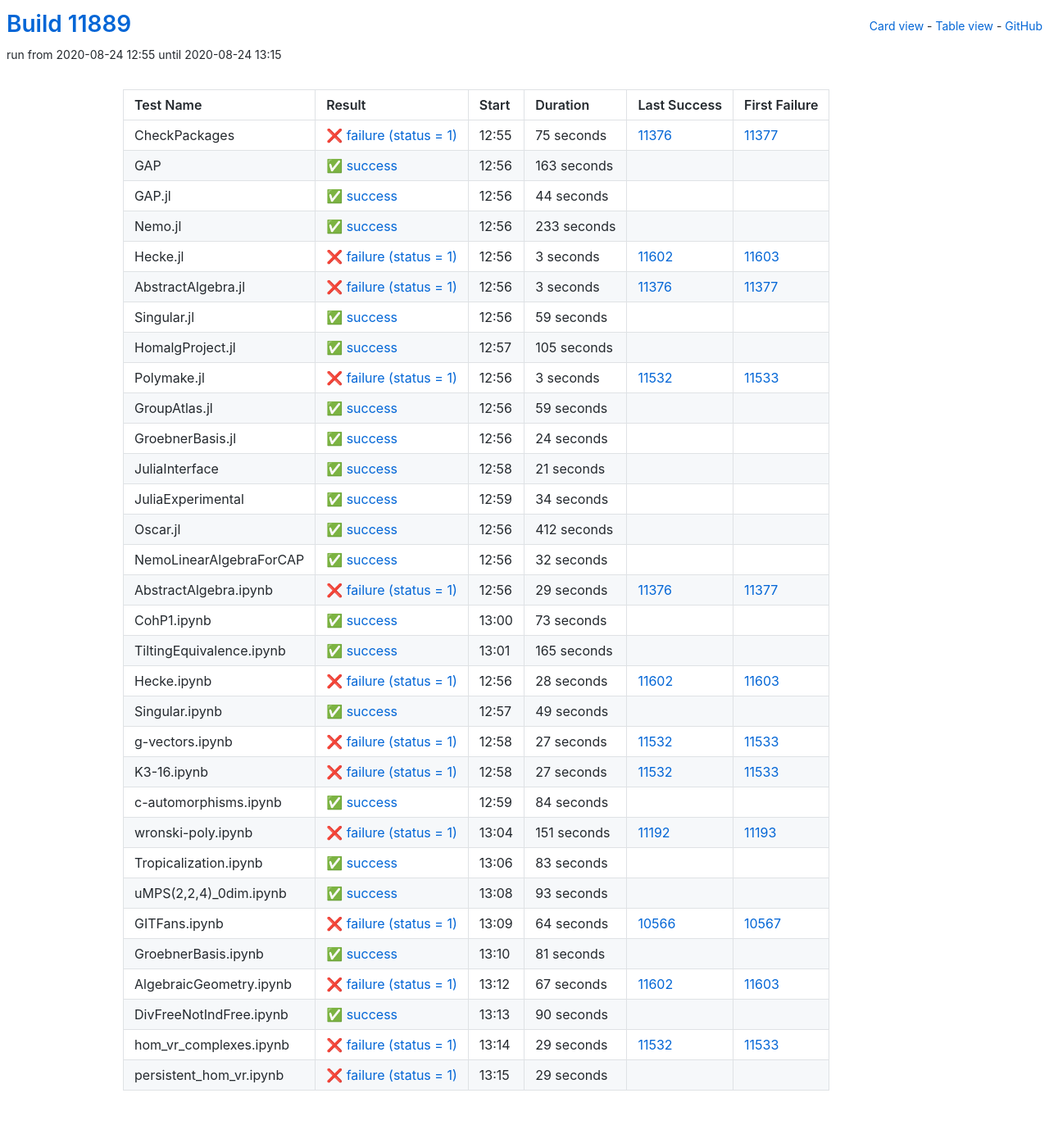
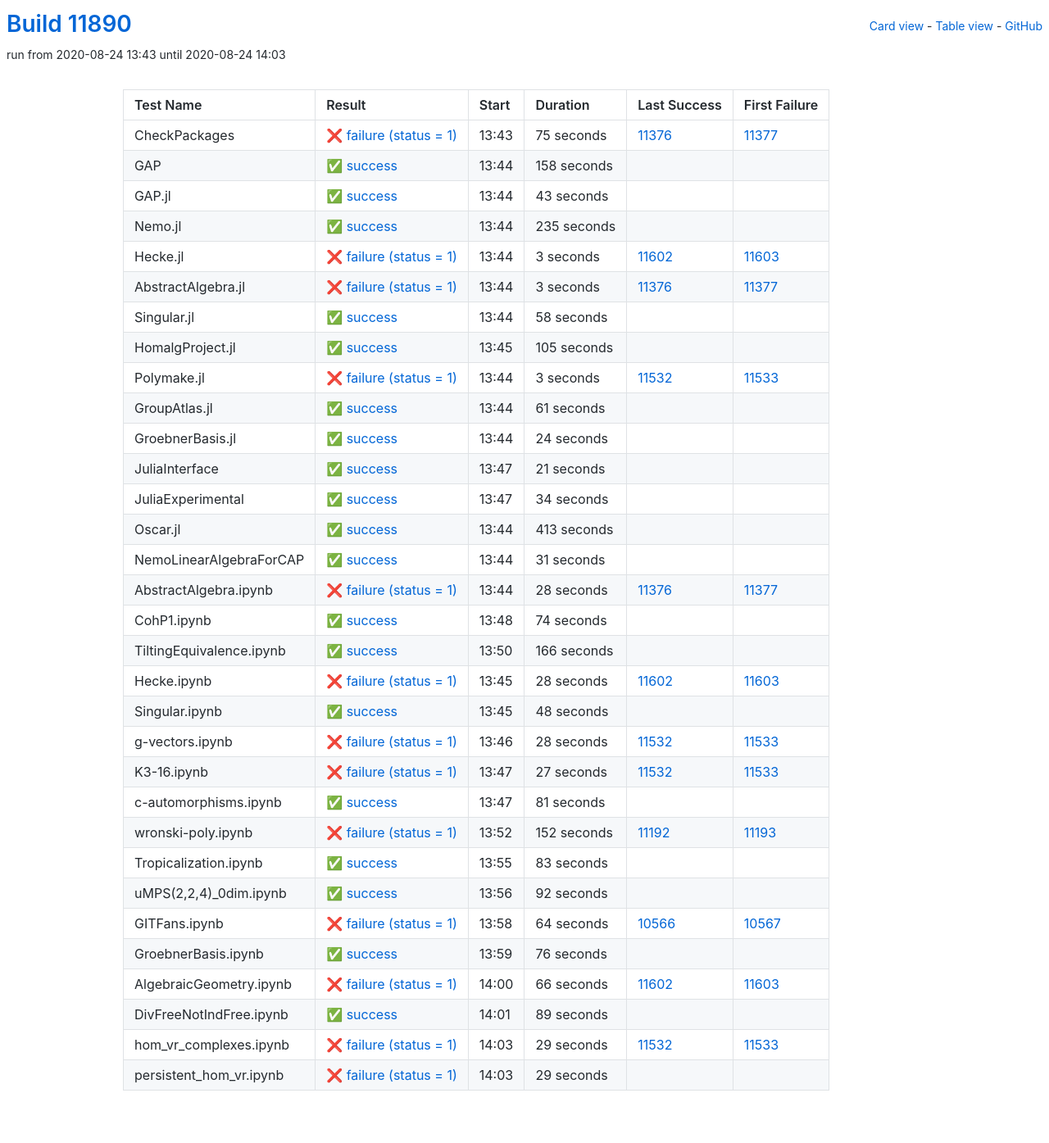
Before and after one commit to oscar-system/oscar-ci-status, a Jekyll site: the page built from table.html, in a window 1280 px wide. Shown: the whole page at 82% size. Built offline with Jekyll 4.4.1, drawn with Linux system fonts in a browser that asks for light colours.

Commit message:
Build #11890

```diff
--- a/_data/ci.yml
+++ b/_data/ci.yml
@@ -1,6 +1,6 @@
 ---
-build: 11889
-build_url: https://oscarci.mathematik.uni-kl.de/job/oscar/11889/
+build: 11890
+build_url: https://oscarci.mathematik.uni-kl.de/job/oscar/11890/
 job: oscar
 organization: oscar-system
 repo: oscar-ci-status
@@ -8,8 +8,8 @@
 tests:
 - name: CheckPackages
   id: checkpackages
-  log: https://oscarci.mathematik.uni-kl.de/job/oscar/11889/artifact/logs/build-11889/CheckPackages.log
-  start: 2020-08-24 12:55
+  log: https://oscarci.mathematik.uni-kl.de/job/oscar/11890/artifact/logs/build-11890/CheckPackages.log
+  start: 2020-08-24 13:43
   success: false
   exitcode: 1
   status: failure
@@ -20,44 +20,44 @@
   first_failure_url: https://oscarci.mathematik.uni-kl.de/job/oscar/11377/
 - name: GAP
   id: gap
-  log: https://oscarci.mathematik.uni-kl.de/job/oscar/11889/artifact/logs/build-11889/GAP.log
-  start: 2020-08-24 12:56
+  log: https://oscarci.mathematik.uni-kl.de/job/oscar/11890/artifact/logs/build-11890/GAP.log
+  start: 2020-08-24 13:44
   success: true
   exitcode: 0
   status: success
-  duration: 163
+  duration: 158
   last_success: false
   last_success_url:
   first_failure: false
   first_failure_url:
 - name: GAP.jl
   id: gap-jl
-  log: https://oscarci.mathematik.uni-kl.de/job/oscar/11889/artifact/logs/build-11889/GAP.jl.log
-  start: 2020-08-24 12:56
+  log: https://oscarci.mathematik.uni-kl.de/job/oscar/11890/artifact/logs/build-11890/GAP.jl.log
+  start: 2020-08-24 13:44
   success: true
   exitcode: 0
   status: success
-  duration: 44
+  duration: 43
   last_success: false
   last_success_url:
   first_failure: false
   first_failure_url:
 - name: Nemo.jl
   id: nemo-jl
-  log: https://oscarci.mathematik.uni-kl.de/job/oscar/11889/artifact/logs/build-11889/Nemo.jl.log
-  start: 2020-08-24 12:56
+  log: https://oscarci.mathematik.uni-kl.de/job/oscar/11890/artifact/logs/build-11890/Nemo.jl.log
+  start: 2020-08-24 13:44
   success: true
   exitcode: 0
   status: success
-  duration: 233
+  duration: 235
   last_success: false
   last_success_url:
   first_failure: false
   first_failure_url:
 - name: Hecke.jl
   id: hecke-jl
-  log: https://oscarci.mathematik.uni-kl.de/job/oscar/11889/artifact/logs/build-11889/Hecke.jl.log
-  start: 2020-08-24 12:56
+  log: https://oscarci.mathematik.uni-kl.de/job/oscar/11890/artifact/logs/build-11890/Hecke.jl.log
+  start: 2020-08-24 13:44
   success: false
   exitcode: 1
   status: failure
@@ -68,8 +68,8 @@
   first_failure_url: https://oscarci.mathematik.uni-kl.de/job/oscar/11603/
 - name: AbstractAlgebra.jl
   id: abstractalgebra-jl
-  log: https://oscarci.mathematik.uni-kl.de/job/oscar/11889/artifact/logs/build-11889/AbstractAlgebra.jl.log
-  start: 2020-08-24 12:56
+  log: https://oscarci.mathematik.uni-kl.de/job/oscar/11890/artifact/logs/build-11890/AbstractAlgebra.jl.log
+  start: 2020-08-24 13:44
   success: false
   exitcode: 1
   status: failure
@@ -80,20 +80,20 @@
   first_failure_url: https://oscarci.mathematik.uni-kl.de/job/oscar/11377/
 - name: Singular.jl
   id: singular-jl
-  log: https://oscarci.mathematik.uni-kl.de/job/oscar/11889/artifact/logs/build-11889/Singular.jl.log
-  start: 2020-08-24 12:56
+  log: https://oscarci.mathematik.uni-kl.de/job/oscar/11890/artifact/logs/build-11890/Singular.jl.log
+  start: 2020-08-24 13:44
   success: true
   exitcode: 0
   status: success
-  duration: 59
+  duration: 58
   last_success: false
   last_success_url:
   first_failure: false
   first_failure_url:
 - name: HomalgProject.jl
   id: homalgproject-jl
-  log: https://oscarci.mathematik.uni-kl.de/job/oscar/11889/artifact/logs/build-11889/HomalgProject.jl.log
-  start: 2020-08-24 12:57
+  log: https://oscarci.mathematik.uni-kl.de/job/oscar/11890/artifact/logs/build-11890/HomalgProject.jl.log
+  start: 2020-08-24 13:45
   success: true
   exitcode: 0
   status: success
@@ -104,8 +104,8 @@
   first_failure_url:
 - name: Polymake.jl
   id: polymake-jl
-  log: https://oscarci.mathematik.uni-kl.de/job/oscar/11889/artifact/logs/build-11889/Polymake.jl.log
-  start: 2020-08-24 12:56
+  log: https://oscarci.mathematik.uni-kl.de/job/oscar/11890/artifact/logs/build-11890/Polymake.jl.log
+  start: 2020-08-24 13:44
   success: false
   exitcode: 1
   status: failure
@@ -116,20 +116,20 @@
   first_failure_url: https://oscarci.mathematik.uni-kl.de/job/oscar/11533/
 - name: GroupAtlas.jl
   id: groupatlas-jl
-  log: https://oscarci.mathematik.uni-kl.de/job/oscar/11889/artifact/logs/build-11889/GroupAtlas.jl.log
-  start: 2020-08-24 12:56
+  log: https://oscarci.mathematik.uni-kl.de/job/oscar/11890/artifact/logs/build-11890/GroupAtlas.jl.log
+  start: 2020-08-24 13:44
   success: true
   exitcode: 0
   status: success
-  duration: 59
+  duration: 61
   last_success: false
   last_success_url:
   first_failure: false
   first_failure_url:
 - name: GroebnerBasis.jl
   id: groebnerbasis-jl
-  log: https://oscarci.mathematik.uni-kl.de/job/oscar/11889/artifact/logs/build-11889/GroebnerBasis.jl.log
-  start: 2020-08-24 12:56
+  log: https://oscarci.mathematik.uni-kl.de/job/oscar/11890/artifact/logs/build-11890/GroebnerBasis.jl.log
+  start: 2020-08-24 13:44
   success: true
   exitcode: 0
   status: success
@@ -140,8 +140,8 @@
   first_failure_url:
 - name: JuliaInterface
   id: juliainterface
-  log: https://oscarci.mathematik.uni-kl.de/job/oscar/11889/artifact/logs/build-11889/JuliaInterface.log
-  start: 2020-08-24 12:58
+  log: https://oscarci.mathematik.uni-kl.de/job/oscar/11890/artifact/logs/build-11890/JuliaInterface.log
+  start: 2020-08-24 13:47
   success: true
   exitcode: 0
   status: success
@@ -152,8 +152,8 @@
   first_failure_url:
 - name: JuliaExperimental
   id: juliaexperimental
-  log: https://oscarci.mathematik.uni-kl.de/job/oscar/11889/artifact/logs/build-11889/JuliaExperimental.log
-  start: 2020-08-24 12:59
+  log: https://oscarci.mathematik.uni-kl.de/job/oscar/11890/artifact/logs/build-11890/JuliaExperimental.log
+  start: 2020-08-24 13:47
   success: true
   exitcode: 0
   status: success
@@ -164,68 +164,68 @@
   first_failure_url:
 - name: Oscar.jl
   id: oscar-jl
-  log: https://oscarci.mathematik.uni-kl.de/job/oscar/11889/artifact/logs/build-11889/Oscar.jl.log
-  start: 2020-08-24 12:56
+  log: https://oscarci.mathematik.uni-kl.de/job/oscar/11890/artifact/logs/build-11890/Oscar.jl.log
+  start: 2020-08-24 13:44
   success: true
   exitcode: 0
   status: success
-  duration: 412
+  duration: 413
   last_success: false
   last_success_url:
   first_failure: false
   first_failure_url:
 - name: NemoLinearAlgebraForCAP
   id: nemolinearalgebraforcap
-  log: https://oscarci.mathematik.uni-kl.de/job/oscar/11889/artifact/logs/build-11889/NemoLinearAlgebraForCAP.log
-  start: 2020-08-24 12:56
+  log: https://oscarci.mathematik.uni-kl.de/job/oscar/11890/artifact/logs/build-11890/NemoLinearAlgebraForCAP.log
+  start: 2020-08-24 13:44
   success: true
   exitcode: 0
   status: success
-  duration: 32
+  duration: 31
   last_success: false
   last_success_url:
   first_failure: false
   first_failure_url:
 - name: AbstractAlgebra.ipynb
   id: abstractalgebra-ipynb
-  log: https://oscarci.mathematik.uni-kl.de/job/oscar/11889/artifact/logs/build-11889/AbstractAlgebra.ipynb.log
-  start: 2020-08-24 12:56
+  log: https://oscarci.mathematik.uni-kl.de/job/oscar/11890/artifact/logs/build-11890/AbstractAlgebra.ipynb.log
+  start: 2020-08-24 13:44
   success: false
   exitcode: 1
   status: failure
-  duration: 29
+  duration: 28
   last_success: 11376
   last_success_url: https://oscarci.mathematik.uni-kl.de/job/oscar/11376/
   first_failure: 11377
   first_failure_url: https://oscarci.mathematik.uni-kl.de/job/oscar/11377/
 - name: CohP1.ipynb
   id: cohp1-ipynb
-  log: https://oscarci.mathematik.uni-kl.de/job/oscar/11889/artifact/logs/build-11889/CohP1.ipynb.log
-  start: 2020-08-24 13:00
+  log: https://oscarci.mathematik.uni-kl.de/job/oscar/11890/artifact/logs/build-11890/CohP1.ipynb.log
+  start: 2020-08-24 13:48
   success: true
   exitcode: 0
   status: success
-  duration: 73
+  duration: 74
   last_success: false
   last_success_url:
   first_failure: false
   first_failure_url:
 - name: TiltingEquivalence.ipynb
   id: tiltingequivalence-ipynb
-  log: https://oscarci.mathematik.uni-kl.de/job/oscar/11889/artifact/logs/build-11889/TiltingEquivalence.ipynb.log
-  start: 2020-08-24 13:01
+  log: https://oscarci.mathematik.uni-kl.de/job/oscar/11890/artifact/logs/build-11890/TiltingEquivalence.ipynb.log
+  start: 2020-08-24 13:50
   success: true
   exitcode: 0
   status: success
-  duration: 165
+  duration: 166
   last_success: false
   last_success_url:
   first_failure: false
   first_failure_url:
 - name: Hecke.ipynb
   id: hecke-ipynb
-  log: https://oscarci.mathematik.uni-kl.de/job/oscar/11889/artifact/logs/build-11889/Hecke.ipynb.log
-  start: 2020-08-24 12:56
+  log: https://oscarci.mathematik.uni-kl.de/job/oscar/11890/artifact/logs/build-11890/Hecke.ipynb.log
+  start: 2020-08-24 13:45
   success: false
   exitcode: 1
   status: failure
@@ -236,32 +236,32 @@
   first_failure_url: https://oscarci.mathematik.uni-kl.de/job/oscar/11603/
 - name: Singular.ipynb
   id: singular-ipynb
-  log: https://oscarci.mathematik.uni-kl.de/job/oscar/11889/artifact/logs/build-11889/Singular.ipynb.log
-  start: 2020-08-24 12:57
+  log: https://oscarci.mathematik.uni-kl.de/job/oscar/11890/artifact/logs/build-11890/Singular.ipynb.log
+  start: 2020-08-24 13:45
   success: true
   exitcode: 0
   status: success
-  duration: 49
+  duration: 48
   last_success: false
   last_success_url:
   first_failure: false
   first_failure_url:
 - name: g-vectors.ipynb
   id: g-vectors-ipynb
-  log: https://oscarci.mathematik.uni-kl.de/job/oscar/11889/artifact/logs/build-11889/g-vectors.ipynb.log
-  start: 2020-08-24 12:58
+  log: https://oscarci.mathematik.uni-kl.de/job/oscar/11890/artifact/logs/build-11890/g-vectors.ipynb.log
+  start: 2020-08-24 13:46
   success: false
   exitcode: 1
   status: failure
-  duration: 27
+  duration: 28
   last_success: 11532
   last_success_url: https://oscarci.mathematik.uni-kl.de/job/oscar/11532/
   first_failure: 11533
   first_failure_url: https://oscarci.mathematik.uni-kl.de/job/oscar/11533/
 - name: K3-16.ipynb
   id: k3-16-ipynb
-  log: https://oscarci.mathematik.uni-kl.de/job/oscar/11889/artifact/logs/build-11889/K3-16.ipynb.log
-  start: 2020-08-24 12:58
+  log: https://oscarci.mathematik.uni-kl.de/job/oscar/11890/artifact/logs/build-11890/K3-16.ipynb.log
+  start: 2020-08-24 13:47
   success: false
   exitcode: 1
   status: failure
@@ -272,32 +272,32 @@
   first_failure_url: https://oscarci.mathematik.uni-kl.de/job/oscar/11533/
 - name: c-automorphisms.ipynb
   id: c-automorphisms-ipynb
-  log: https://oscarci.mathematik.uni-kl.de/job/oscar/11889/artifact/logs/build-11889/c-automorphisms.ipynb.log
-  start: 2020-08-24 12:59
+  log: https://oscarci.mathematik.uni-kl.de/job/oscar/11890/artifact/logs/build-11890/c-automorphisms.ipynb.log
+  start: 2020-08-24 13:47
   success: true
   exitcode: 0
   status: success
-  duration: 84
+  duration: 81
   last_success: false
   last_success_url:
   first_failure: false
   first_failure_url:
 - name: wronski-poly.ipynb
   id: wronski-poly-ipynb
-  log: https://oscarci.mathematik.uni-kl.de/job/oscar/11889/artifact/logs/build-11889/wronski-poly.ipynb.log
-  start: 2020-08-24 13:04
+  log: https://oscarci.mathematik.uni-kl.de/job/oscar/11890/artifact/logs/build-11890/wronski-poly.ipynb.log
+  start: 2020-08-24 13:52
   success: false
   exitcode: 1
   status: failure
-  duration: 151
+  duration: 152
   last_success: 11192
   last_success_url: https://oscarci.mathematik.uni-kl.de/job/oscar/11192/
   first_failure: 11193
   first_failure_url: https://oscarci.mathematik.uni-kl.de/job/oscar/11193/
 - name: Tropicalization.ipynb
   id: tropicalization-ipynb
-  log: https://oscarci.mathematik.uni-kl.de/job/oscar/11889/artifact/logs/build-11889/Tropicalization.ipynb.log
-  start: 2020-08-24 13:06
+  log: https://oscarci.mathematik.uni-kl.de/job/oscar/11890/artifact/logs/build-11890/Tropicalization.ipynb.log
+  start: 2020-08-24 13:55
   success: true
   exitcode: 0
   status: success
@@ -308,20 +308,20 @@
   first_failure_url:
 - name: uMPS(2,2,4)_0dim.ipynb
   id: umps-2-2-4-0dim-ipynb
-  log: https://oscarci.mathematik.uni-kl.de/job/oscar/11889/artifact/logs/build-11889/uMPS-2-2-4-_0dim.ipynb.log
-  start: 2020-08-24 13:08
+  log: https://oscarci.mathematik.uni-kl.de/job/oscar/11890/artifact/logs/build-11890/uMPS-2-2-4-_0dim.ipynb.log
+  start: 2020-08-24 13:56
   success: true
   exitcode: 0
   status: success
-  duration: 93
+  duration: 92
   last_success: false
   last_success_url:
   first_failure: false
   first_failure_url:
 - name: GITFans.ipynb
   id: gitfans-ipynb
-  log: https://oscarci.mathematik.uni-kl.de/job/oscar/11889/artifact/logs/build-11889/GITFans.ipynb.log
-  start: 2020-08-24 13:09
+  log: https://oscarci.mathematik.uni-kl.de/job/oscar/11890/artifact/logs/build-11890/GITFans.ipynb.log
+  start: 2020-08-24 13:58
   success: false
   exitcode: 1
   status: failure
@@ -332,44 +332,44 @@
   first_failure_url: https://oscarci.mathematik.uni-kl.de/job/oscar/10567/
 - name: GroebnerBasis.ipynb
   id: groebnerbasis-ipynb
-  log: https://oscarci.mathematik.uni-kl.de/job/oscar/11889/artifact/logs/build-11889/GroebnerBasis.ipynb.log
-  start: 2020-08-24 13:10
+  log: https://oscarci.mathematik.uni-kl.de/job/oscar/11890/artifact/logs/build-11890/GroebnerBasis.ipynb.log
+  start: 2020-08-24 13:59
   success: true
   exitcode: 0
   status: success
-  duration: 81
+  duration: 76
   last_success: false
   last_success_url:
   first_failure: false
   first_failure_url:
 - name: AlgebraicGeometry.ipynb
   id: algebraicgeometry-ipynb
-  log: https://oscarci.mathematik.uni-kl.de/job/oscar/11889/artifact/logs/build-11889/AlgebraicGeometry.ipynb.log
-  start: 2020-08-24 13:12
+  log: https://oscarci.mathematik.uni-kl.de/job/oscar/11890/artifact/logs/build-11890/AlgebraicGeometry.ipynb.log
+  start: 2020-08-24 14:00
   success: false
   exitcode: 1
   status: failure
-  duration: 67
+  duration: 66
   last_success: 11602
   last_success_url: https://oscarci.mathematik.uni-kl.de/job/oscar/11602/
   first_failure: 11603
   first_failure_url: https://oscarci.mathematik.uni-kl.de/job/oscar/11603/
 - name: DivFreeNotIndFree.ipynb
   id: divfreenotindfree-ipynb
-  log: https://oscarci.mathematik.uni-kl.de/job/oscar/11889/artifact/logs/build-11889/DivFreeNotIndFree.ipynb.log
-  start: 2020-08-24 13:13
+  log: https://oscarci.mathematik.uni-kl.de/job/oscar/11890/artifact/logs/build-11890/DivFreeNotIndFree.ipynb.log
+  start: 2020-08-24 14:01
   success: true
   exitcode: 0
   status: success
-  duration: 90
+  duration: 89
   last_success: false
   last_success_url:
   first_failure: false
   first_failure_url:
 - name: hom_vr_complexes.ipynb
   id: hom-vr-complexes-ipynb
-  log: https://oscarci.mathematik.uni-kl.de/job/oscar/11889/artifact/logs/build-11889/hom_vr_complexes.ipynb.log
-  start: 2020-08-24 13:14
+  log: https://oscarci.mathematik.uni-kl.de/job/oscar/11890/artifact/logs/build-11890/hom_vr_complexes.ipynb.log
+  start: 2020-08-24 14:03
   success: false
   exitcode: 1
   status: failure
@@ -380,8 +380,8 @@
   first_failure_url: https://oscarci.mathematik.uni-kl.de/job/oscar/11533/
 - name: persistent_hom_vr.ipynb
   id: persistent-hom-vr-ipynb
-  log: https://oscarci.mathematik.uni-kl.de/job/oscar/11889/artifact/logs/build-11889/persistent_hom_vr.ipynb.log
-  start: 2020-08-24 13:15
+  log: https://oscarci.mathematik.uni-kl.de/job/oscar/11890/artifact/logs/build-11890/persistent_hom_vr.ipynb.log
+  start: 2020-08-24 14:03
   success: false
   exitcode: 1
   status: failure
```
Also changed, not shown: README.md.
